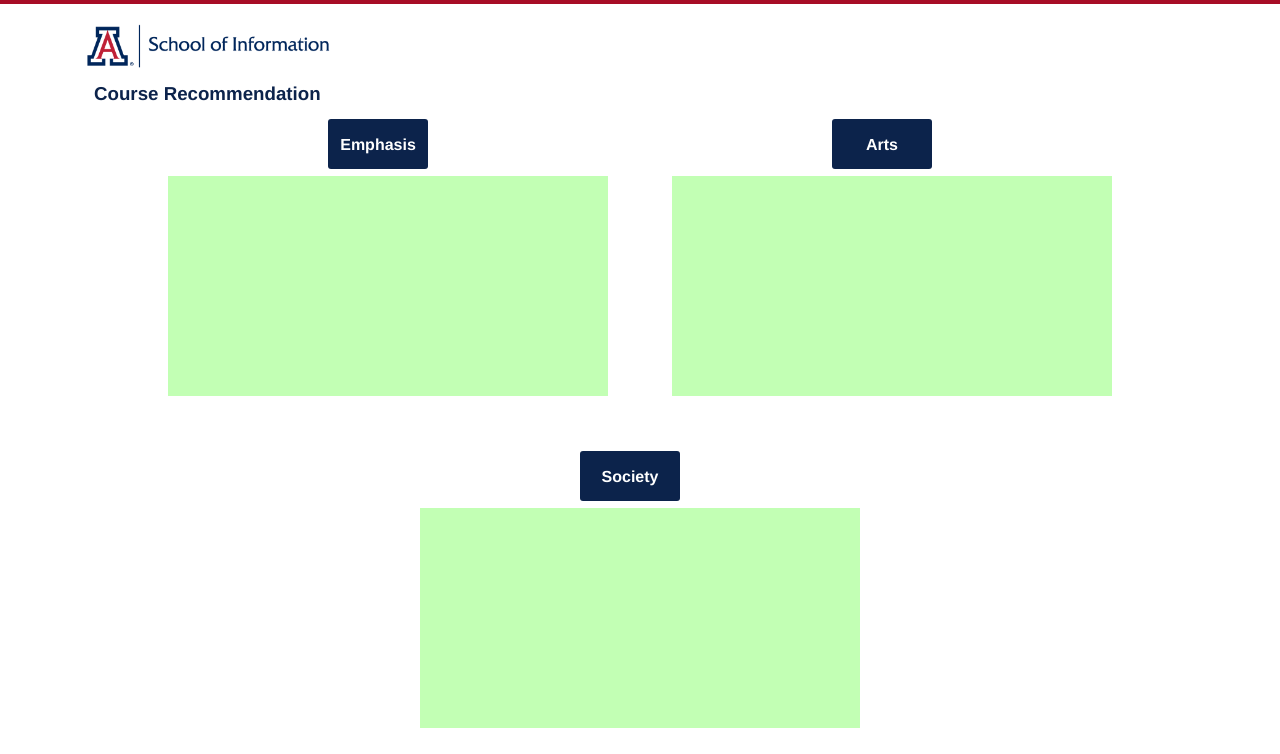
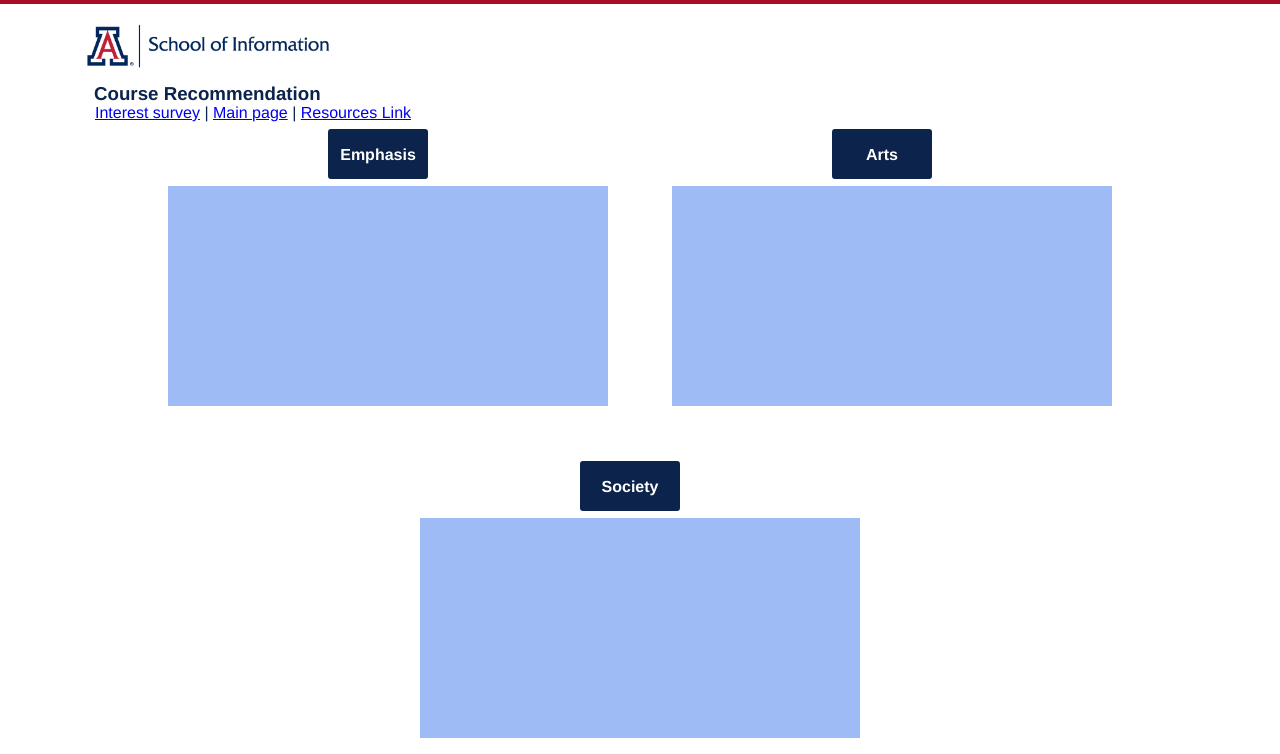
Before and after one commit to rachelS485/ISTA-498-Capstone-Final, a website: page public/courserecomendation.html in a window 1280 px wide. Shown: the part 46-800 px from the top of the page. Drawn offline with Linux system fonts and the light colour scheme; no server answers.

```diff
--- a/public/courserecomendation.html
+++ b/public/courserecomendation.html
@@ -86,7 +86,7 @@
   padding: 0;
   width: 100%;
   height: 320px;
-  top: 155px;
+  top: 165px;
   /* visibility: hidden; */
 }
 
@@ -117,7 +117,7 @@
   font-weight: bold;
   margin-top: 7px;
   margin-bottom: 15px;
-  background-color: #61ff3e62;
+  background-color: #034fe762;
   width: 420px;
   height: 200px;
   padding: 10px;
@@ -133,7 +133,7 @@
   padding: 0;
 }
 .coreCourses {
-  background-color:#f9ec9f; /* Set the background color to beige */
+  background-color:#e41a1a63; /* Set the background color to beige */
   border: 1px solid #ccc; /* Optional: Add a border with a light grey color */
   padding: 15px; /* Add some padding around the content inside the box */
   margin-top: 20px; /* Add some space above the box */
@@ -152,6 +152,15 @@
 .coreCourses li {
   padding-bottom: 5px;
 }
+.text-main {
+  color: rgb(4, 4, 85);
+  position: absolute;
+  font-family: "Franklin Gothic Medium", "Arial Narrow", Arial, sans-serif;
+  color: #0C234B;
+  top: 150px;
+  margin: 0;
+  margin-left: 85px;
+}
 
 .coreCourses a {
   color: #00008B;
@@ -162,6 +171,8 @@
   text-decoration: underline; /* Add an underline on hover for better usability */
 }
     </style>
+
+
 
 <body id="body">
 
@@ -175,6 +186,18 @@
     <h3 id="title">
         Course Recommendation
     </h3>
+
+
+    <p class="text-main">
+      <a href="interestsurvey.html">Interest survey</a> |
+      <a href="mainweb.html"> Main page</a> |
+      <a href="resourcelinks.html">Resources Link</a>
+    </p>
+
+
+
+
+
 
     <div id="content">
 
```
Also changed, not shown: public/fouryearplan.html (+20 -1 lines), public/interestsurvey.html (+15 -0 lines).
